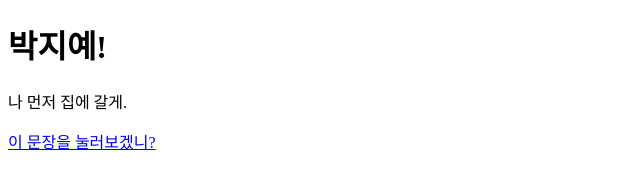
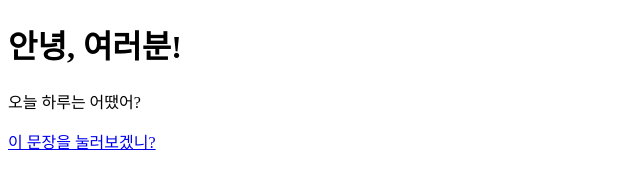
Before and after one commit to joo0421/java1, a plain HTML site: page index.html in a window 1280 px wide. Shown: the whole page, without its empty margins (0-640 px from the left). Drawn offline with Linux system fonts and the light colour scheme.

Commit message:
Update index.html

```diff
--- a/index.html
+++ b/index.html
@@ -1,8 +1,8 @@
 <!DOCTYPE html>
 <html>
 <body>
-<h1>박지예!</h1>
-<p>나 먼저 집에 갈게.</p>
+<h1>안녕, 여러분!</h1>
+<p>오늘 하루는 어땠어? </p>
   <a href="ex2.html"> 이 문장을 눌러보겠니? </a>
 </body>
 </html>
```
